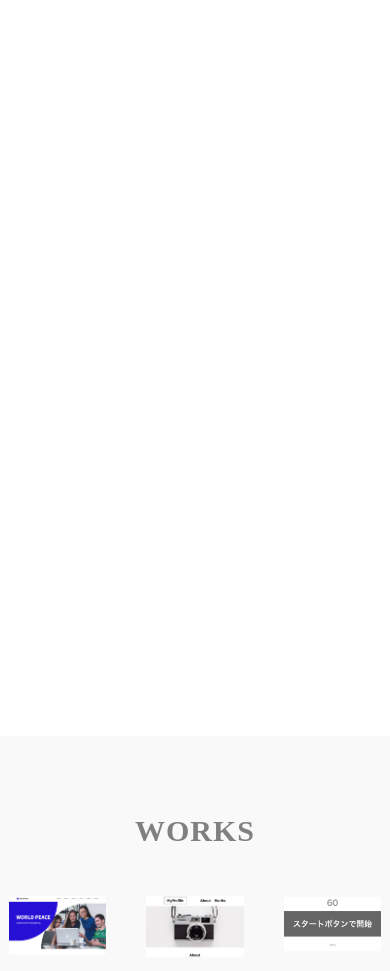
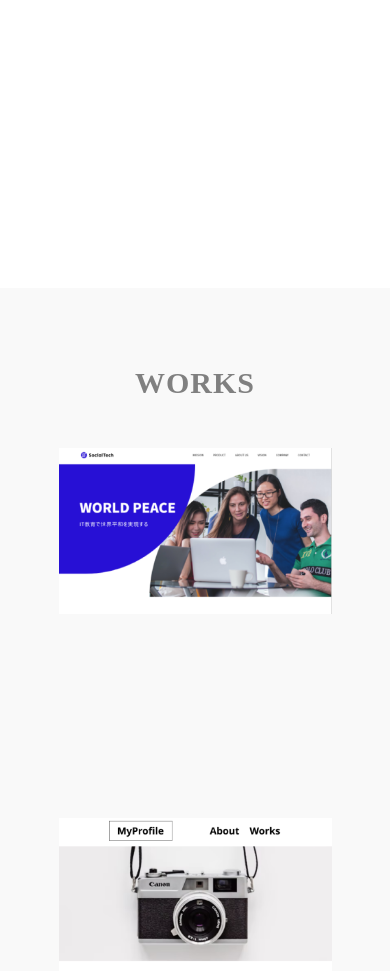
Before and after one commit to sayama22/mysite, a plain HTML site: page index.html in a window 390 px wide. Shown: the part 610-1581 px from the top of the page. Drawn offline with nearby package versions, Linux system fonts and the light colour scheme.

Commit message:
Add files via upload

```diff
--- a/style.css
+++ b/style.css
@@ -146,7 +146,7 @@
  /* ロゴマーク */
  main {
     width: 100;
-    height: 100vh;
+    height: 50vh;
 
     text-align: center;
     align-items: center;
@@ -394,3 +394,21 @@
   font-size: 40px;
   text-decoration: none;
 }
+
+/* 横幅が767pxまでの場合 */
+@media (max-width: 767px) {
+    .works {
+        width: 70%;
+        text-align: center;
+        padding-bottom: 120px;
+    }
+
+    nav {
+        display: none;
+    }
+
+    .profile-img {
+        display: none;
+    }
+
+}
```
